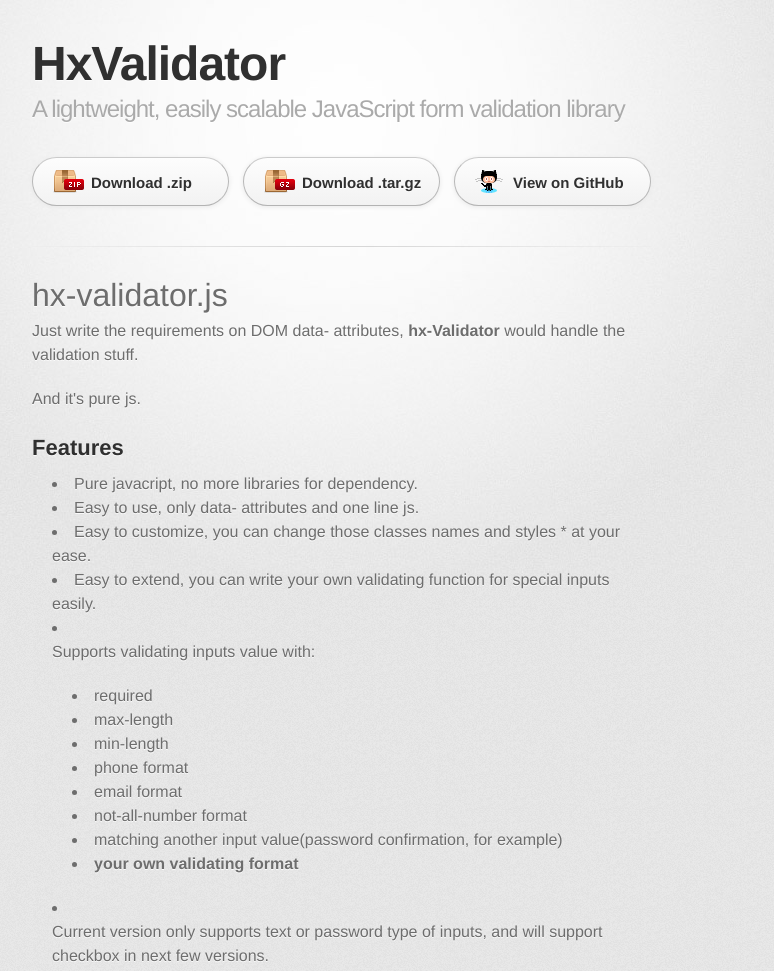
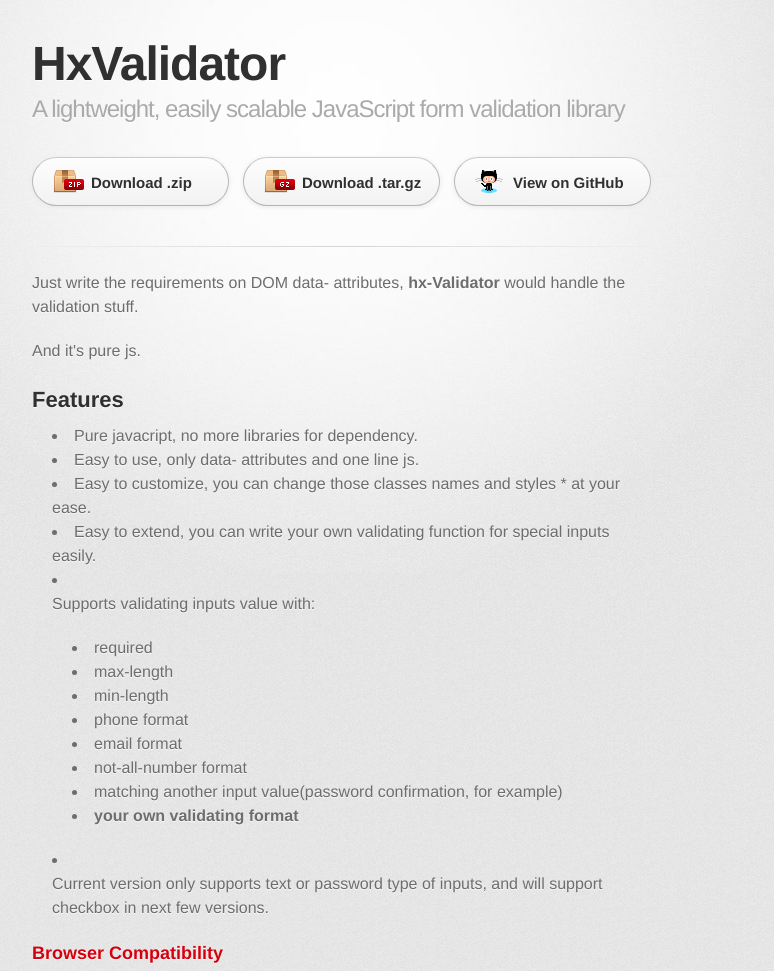
Before and after one commit to qiyuan-wang/hxValidator, a plain HTML site: page index.html in a window 1280 px wide. Shown: the top 971 px of the page, without its empty margins (298-1072 px from the left). Drawn offline with Linux system fonts and the light colour scheme; a web font is replaced by a local one.

Commit message:
remove h1

```diff
--- a/index.html
+++ b/index.html
@@ -31,8 +31,6 @@
         <hr>
 
         <section id="main_content">
-          <h1>
-<a name="hx-validatorjs" class="anchor" href="#hx-validatorjs"><span class="octicon octicon-link"></span></a>hx-validator.js</h1>
 
 <p>Just write the requirements on DOM data- attributes, <strong>hx-Validator</strong> would handle the validation stuff.</p>
 
```
